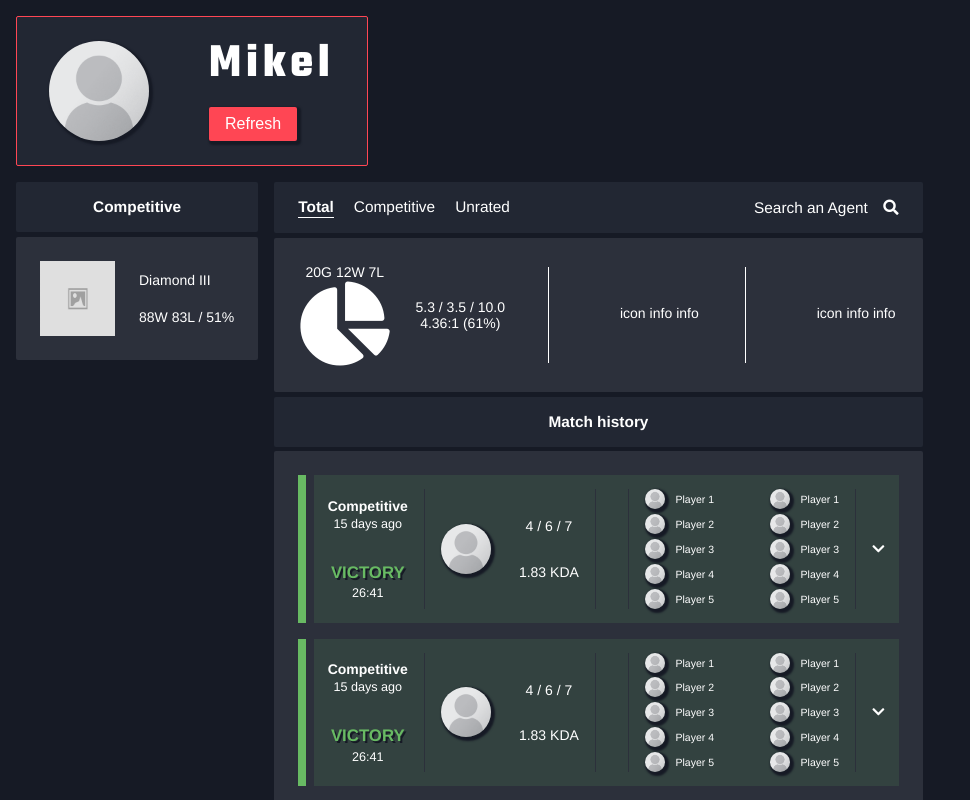
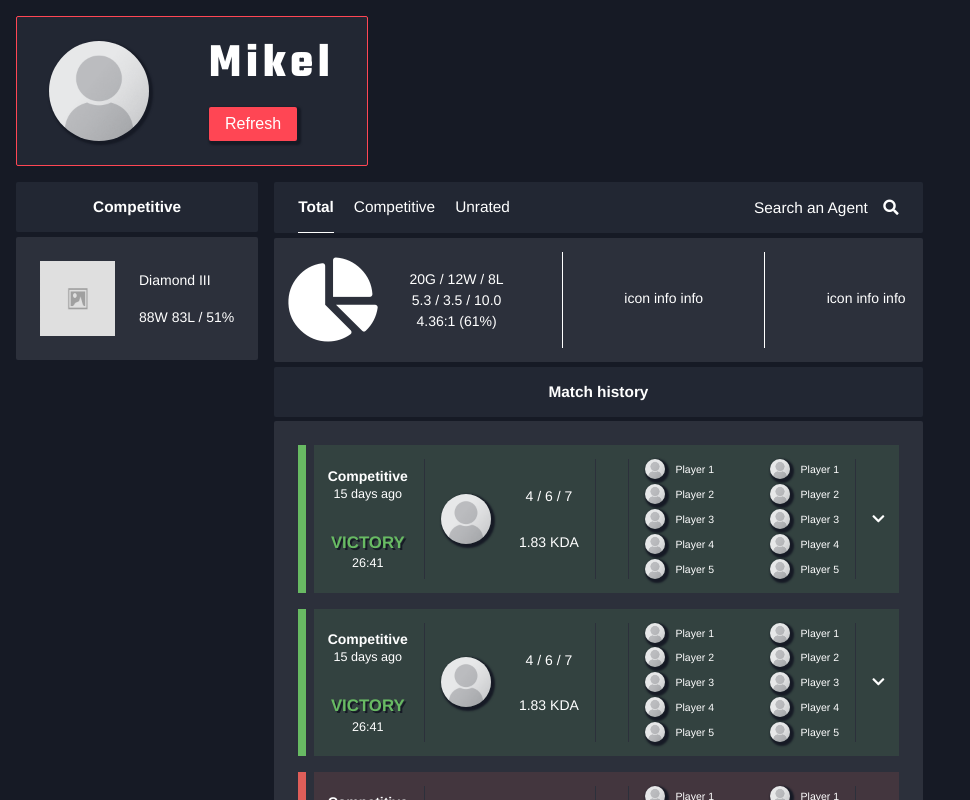
Before and after one commit to bobaec/valostats, a React (Create React App) app: page /player in a window 1280 px wide. Shown: the top 800 px of the page, without its empty margins (0-970 px from the left). Built offline with nearby package versions, Linux system fonts and the light colour scheme.

Commit message:
refactor graph container

```diff
--- a/src/components/playerComponents/HistoryOverview.jsx
+++ b/src/components/playerComponents/HistoryOverview.jsx
@@ -11,6 +11,7 @@ export default function Rank() {
           <li>Unrated</li>
         </ul>
         {/* <div className='seperator'></div> */}
+        {/* this should be an input with autocomplete */}
         <div className='agent-searchbox'>
           <span className='agent-text'>Search an Agent</span>
           <i class='fas fa-search'></i>
@@ -18,28 +19,15 @@ export default function Rank() {
       </div>
 
       <div className='default-container content-container overview-container'>
-        <div className='flex-row'>
-          <table>
-            <tr>
-              <span>20G</span>
-              <span> </span>
-              <span>12W</span>
-              <span> </span>
-              <span>7L</span>
-              <span> </span>
-            </tr>
-            <tr>
-              <i class='fas fa-chart-pie fa-6x'></i>
-            </tr>
-          </table>
-          <table id='table2'>
-            <tr>
-              <span>5.3 / 3.5 / 10.0</span>
-            </tr>
-            <tr>
-              <span>4.36:1 (61%)</span>
-            </tr>
-          </table>
+        <div>
+          <div className='graph-stats-container'>
+            <i class='fas fa-chart-pie fa-6x pie-chart'></i>
+            <div className='stats-container'>
+              <span className='stats'>20G / 12W / 8L</span>
+              <span className='stats'>5.3 / 3.5 / 10.0</span>
+              <span className='stats'>4.36:1 (61%)</span>
+            </div>
+          </div>
         </div>
         <div className='seperator'></div>
         <div className='flex-row'>
--- a/src/components/playerComponents/HistoryOverview.scss
+++ b/src/components/playerComponents/HistoryOverview.scss
@@ -2,15 +2,10 @@
 
 .player-wrapper .player-content {
   .history-overview-navigation {
-    // display: flex;
-    // flex-direction: row;
-    // align-items: center;
     justify-content: space-between;
-    // background-color: $outer-box-black;
-    // margin-bottom: 0.3rem;
     font-weight: 400;
-    // padding: 1rem 2rem;
-    // padding-bottom: 0;
+    padding-bottom: 0;
+    align-items: center;
 
     ul {
       padding: 0;
@@ -22,7 +17,8 @@
       li {
         margin-right: 1.3em;
         height: 100%;
-        // padding-bottom: 1rem;
+        padding-bottom: 1rem;
+        cursor: pointer;
 
         &.selected {
           font-weight: 700;
@@ -39,7 +35,6 @@
     .seperator {
       width: 1px;
       background: white;
-      // height: calc(50px - 2em);
       // margin-bottom: 1rem;
     }
 
@@ -47,6 +42,7 @@
       display: flex;
       flex-direction: row;
       align-items: center;
+      padding-bottom: 1rem;
 
       .agent-text {
         padding-right: 1em;
@@ -61,9 +57,29 @@
     flex-direction: row;
     justify-content: space-between;
     align-items: center;
-    .flex-row {
+    padding: 1em;
+
+    .graph-stats-container {
       display: flex;
-      flex-direction: row;
+
+      .pie-chart {
+        margin-right: 2rem;
+      }
+
+      .stats-container {
+        display: flex;
+        flex-direction: column;
+        align-items: center;
+        justify-content: center;
+
+        .stats {
+          margin-bottom: 0.3rem;
+
+          &:last-of-type {
+            margin-bottom: 0;
+          }
+        }
+      }
     }
 
     table {
@@ -88,7 +104,7 @@
       width: 1px;
       background: white;
       height: 6rem;
-      margin-right: 1.5rem;
+      // margin-right: 1.5rem;
     }
   }
 }
--- a/src/components/playerComponents/Player.scss
+++ b/src/components/playerComponents/Player.scss
@@ -143,12 +143,6 @@
           background: $defeat-background;
         }
 
-        .seperator {
-          width: 1px;
-          margin: 0 1rem;
-          background: $inner-box-black;
-        }
-
         .match-summary-container {
           display: flex;
           flex-direction: column;
@@ -265,3 +259,9 @@
     }
   }
 }
+
+.seperator {
+  width: 1px;
+  margin: 0 1rem;
+  background: $inner-box-black;
+}
```
